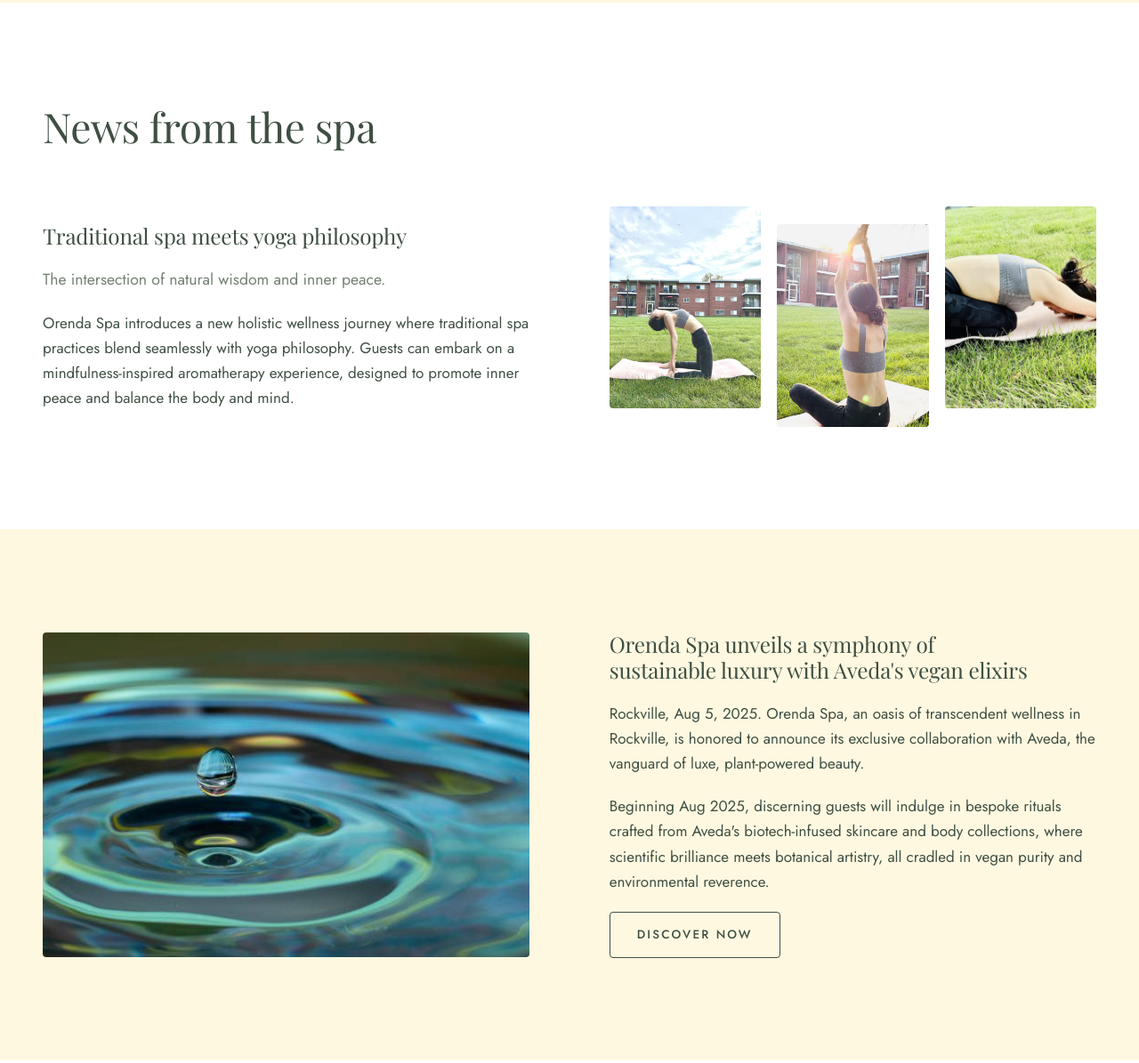
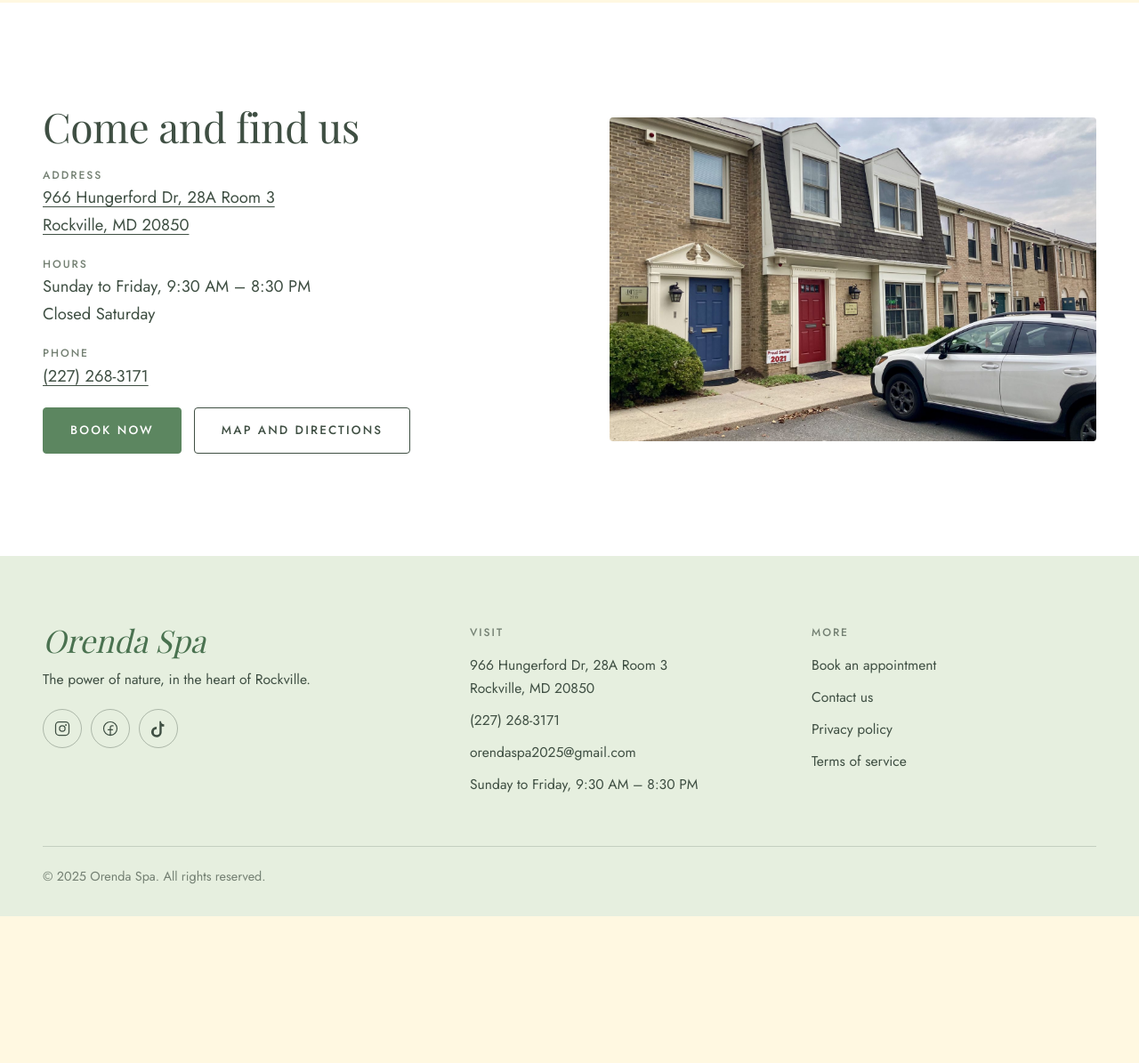
Before and after one commit to orendaspa/orenda, a website: page public/index.html in a window 1280 px wide. Shown: the part 4607-5802 px from the top of the page at 89% size. After the commit the page ends 5637 px from the top, so only its background shows below. Drawn offline with nearby package versions, Linux system fonts and the light colour scheme; a web font is replaced by a local one.

Commit message:
Remove news section from home page

```diff
--- a/public/index.html
+++ b/public/index.html
@@ -218,39 +218,6 @@
         </div>
       </section>
 
-      <!-- News -->
-      <section class="band band-cream">
-        <div class="wrap">
-          <div class="section-head">
-            <h2>News from the spa</h2>
-          </div>
-          <div class="split">
-            <div class="split-copy">
-              <h3>Traditional spa meets yoga philosophy</h3>
-              <p class="lede">The intersection of natural wisdom and inner peace.</p>
-              <p>Orenda Spa introduces a new holistic wellness journey where traditional spa practices blend seamlessly with yoga philosophy. Guests can embark on a mindfulness-inspired aromatherapy experience, designed to promote inner peace and balance the body and mind.</p>
-            </div>
-            <div class="trio">
-              <img src="figures/web/yoga1.jpg" alt="Camel pose on a yoga mat on the lawn" loading="lazy" />
-              <img src="figures/web/yoga3.jpg" alt="Seated stretch with arms raised to the sun" loading="lazy" />
-              <img src="figures/web/yoga2.jpg" alt="Child's pose on a yoga mat on the lawn" loading="lazy" />
-            </div>
-          </div>
-        </div>
-      </section>
-
-      <section class="band">
-        <div class="wrap split">
-          <div class="frame frame-wide frame-pink"><img src="figures/web/news1.jpg" alt="A water droplet rippling on a calm surface" width="612" height="359" loading="lazy" /></div>
-          <div class="split-copy">
-            <h3>Orenda Spa unveils a symphony of sustainable luxury with Aveda's vegan elixirs</h3>
-            <p>Rockville, Aug 5, 2025. Orenda Spa, an oasis of transcendent wellness in Rockville, is honored to announce its exclusive collaboration with Aveda, the vanguard of luxe, plant-powered beauty.</p>
-            <p>Beginning Aug 2025, discerning guests will indulge in bespoke rituals crafted from Aveda's biotech-infused skincare and body collections, where scientific brilliance meets botanical artistry, all cradled in vegan purity and environmental reverence.</p>
-            <a class="btn btn-outline" href="services.html">Discover now</a>
-          </div>
-        </div>
-      </section>
-
       <!-- Visit -->
       <section class="band band-cream">
         <div class="wrap split">
```
